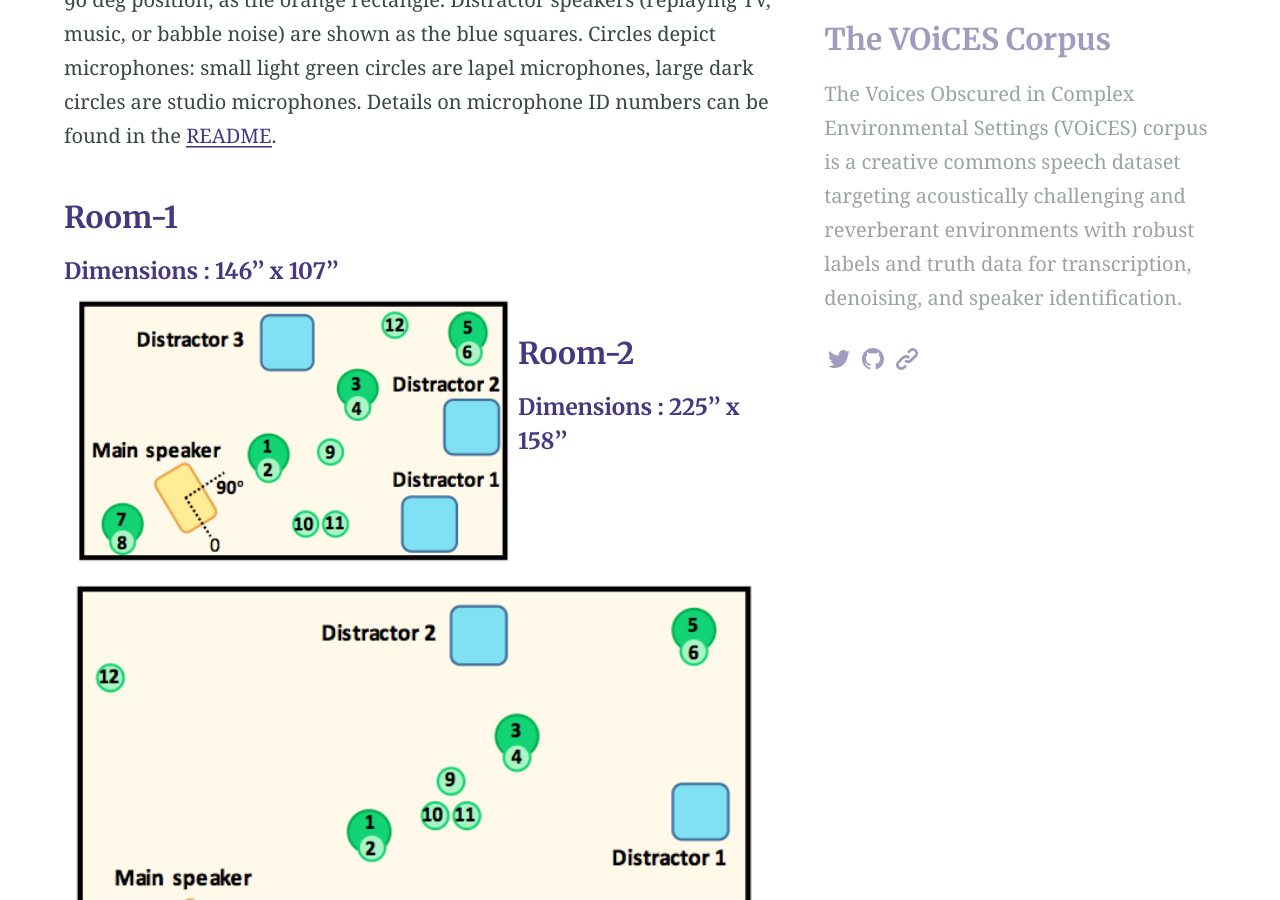
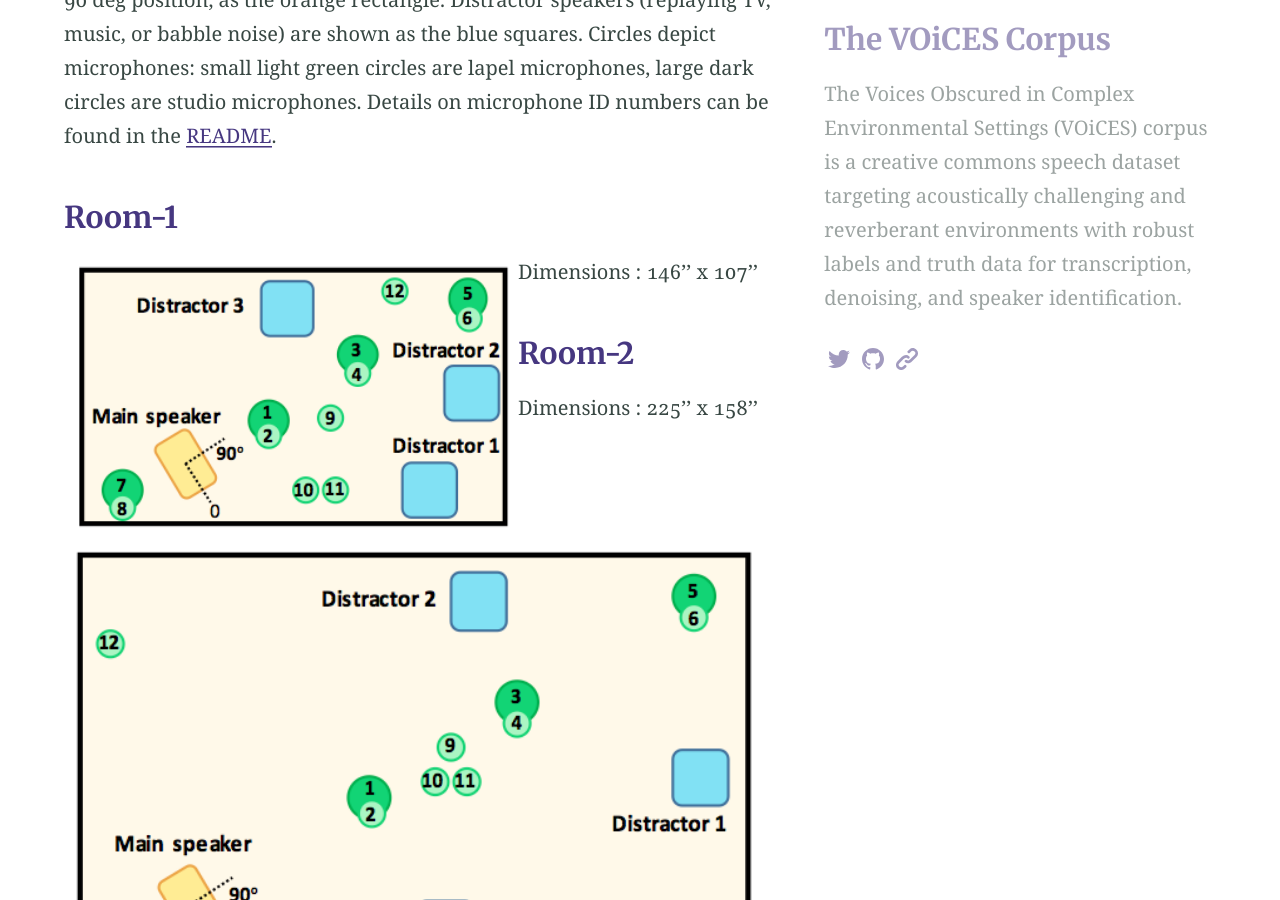
Before and after one commit to IQTLabs/voices, a Jekyll site: the page built from rooms.md, in a window 1280 px wide and 900 px high, scrolled down 749 px. Built offline with Jekyll 4.4.1, drawn with Linux system fonts in a browser that asks for light colours; our own code applies the rules of GitHub Pages for plain Markdown files.

```diff
--- a/rooms.md
+++ b/rooms.md
@@ -14,11 +14,10 @@
 For all diagrams, the main loudspeaker (foreground speech) is shown at its 90 deg position, as the orange rectangle. Distractor speakers (replaying TV, music, or babble noise) are shown as the blue squares. Circles depict microphones: small light green circles are lapel microphones, large dark circles are studio microphones. Details on microphone ID numbers can be found in the [README](Lab41-SRI-VOiCES_README.md).
 
 ### Room-1
-##### Dimensions : 146'' x 107''
-
+Dimensions : 146'' x 107''
 <img align="left" width="454" src="/images/room-1.png">
 
 
 ### Room-2
-##### Dimensions : 225'' x 158''
+Dimensions : 225'' x 158''
 <img align="left" width="700" src="/images/room-2.png">
```
